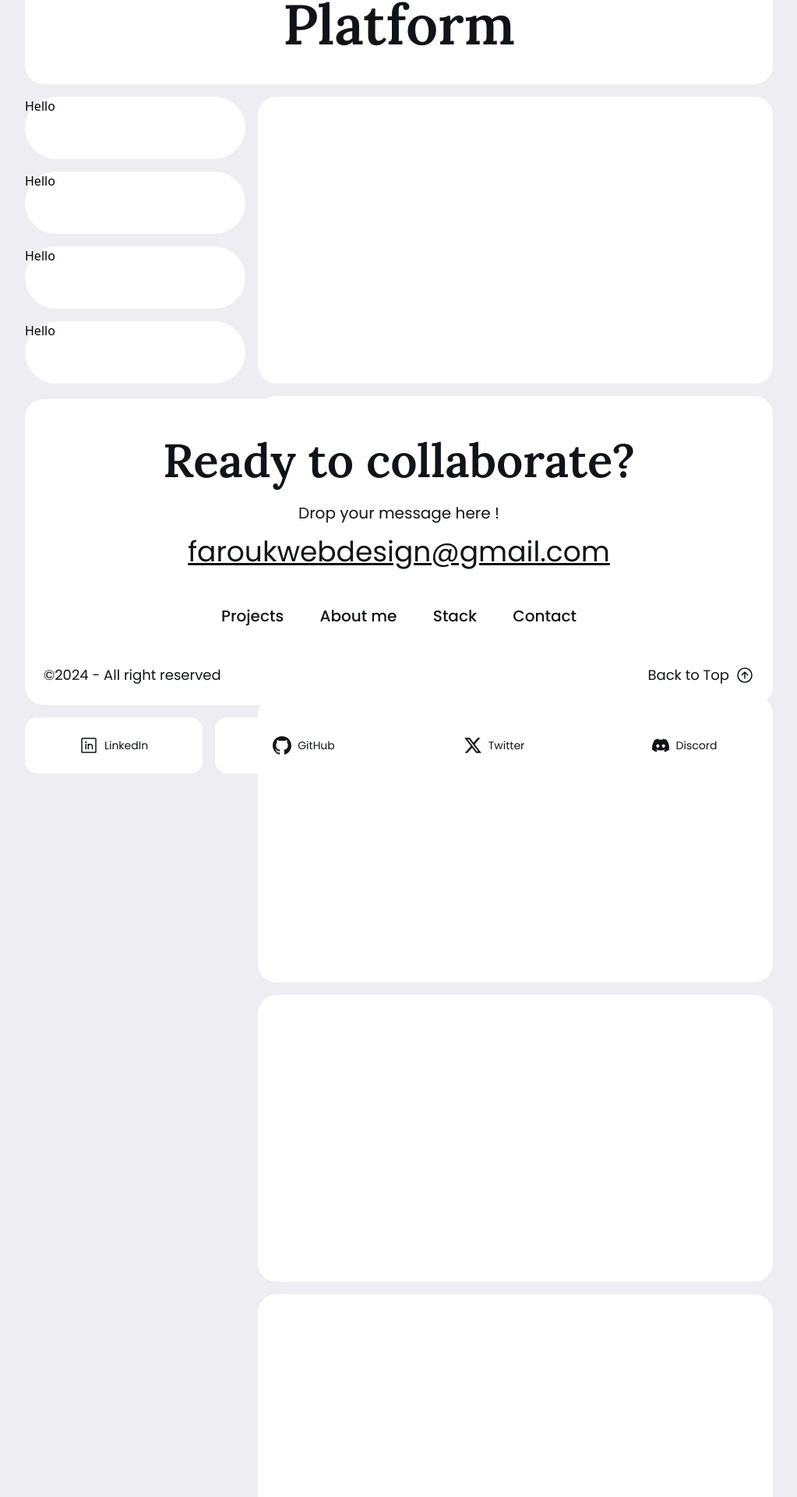
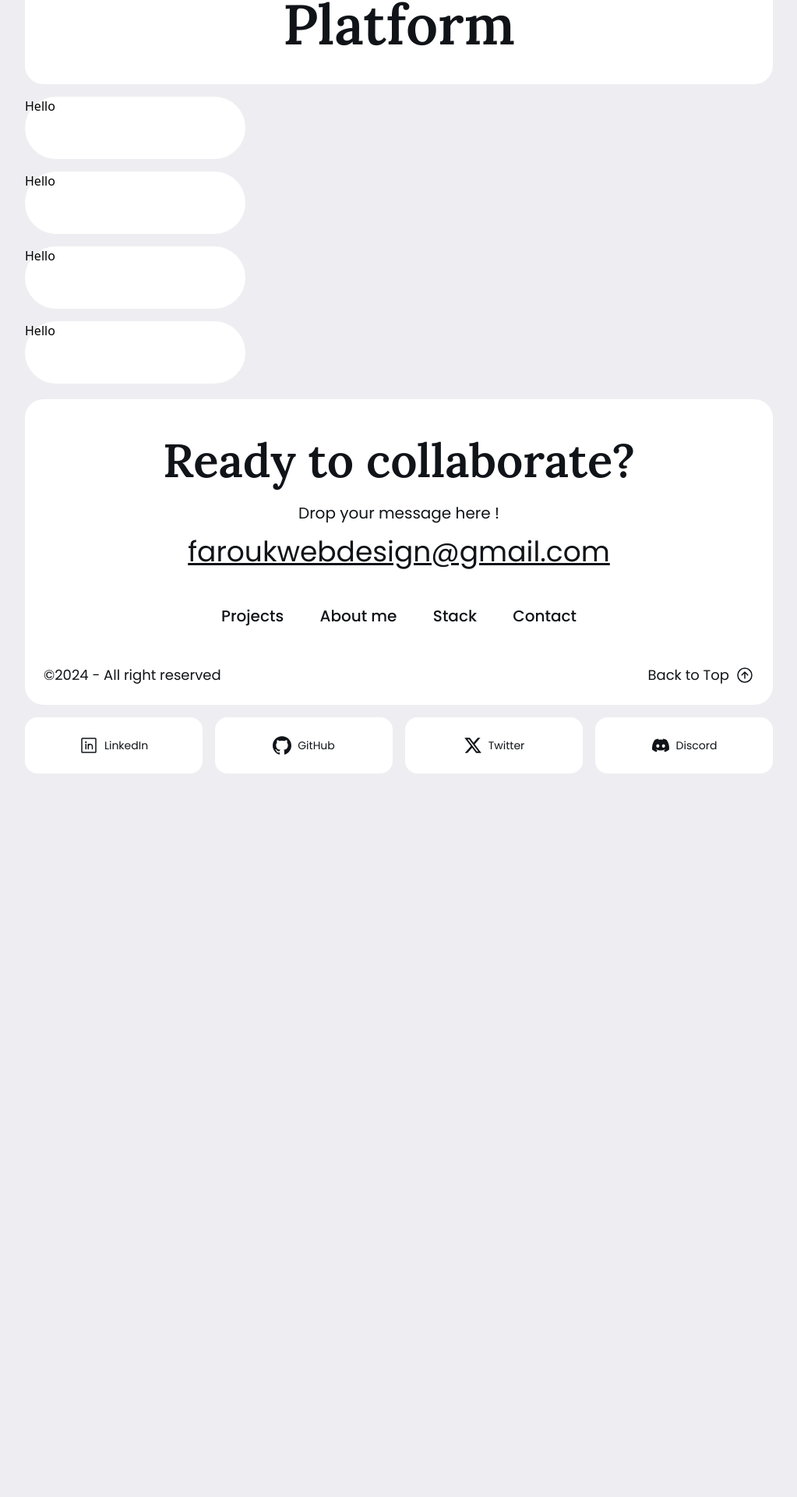
Before and after one commit to farouk26/new-portfolio, a Next.js app: page /projects/unify in a window 1280 px wide. Shown: the part 737-2657 px from the top of the page at 78% size, without its empty margins (128-1151 px from the left). After the commit the page ends 1749 px from the top, so only its background shows below. Built offline with nearby package versions, Linux system fonts and the light colour scheme.

Commit message:
style(project details page): nothing has changed except testing a new approach
n

fix #27

```diff
--- a/src/components/Cards/ProjectDetailsCard.jsx
+++ b/src/components/Cards/ProjectDetailsCard.jsx
@@ -43,13 +43,6 @@ export default function ProjectDetailsCard() {
         {/* 2nd Column */}
         <div className="w-[70%] min-h-fit flex flex-col gap-4">
           {/* Overview */}
-          <div className="w-full h-full bg-white-200 rounded-3xl"></div>
-          <div className="w-full h-full bg-white-200 rounded-3xl"></div>
-          <div className="w-full h-full bg-white-200 rounded-3xl"></div>
-          <div className="w-full h-full bg-white-200 rounded-3xl"></div>
-          <div className="w-full h-full bg-white-200 rounded-3xl"></div>
-          <div className="w-full h-full bg-white-200 rounded-3xl"></div>
-          <div className="w-full h-full bg-white-200 rounded-3xl"></div>
         </div>
       </div>
     </div>
--- a/src/pages/projects/neon.jsx
+++ b/src/pages/projects/neon.jsx
@@ -0,0 +1,7 @@
+import React from "react"
+
+function neonPage() {
+  return <div>neonPage</div>
+}
+
+export default neonPage
```
